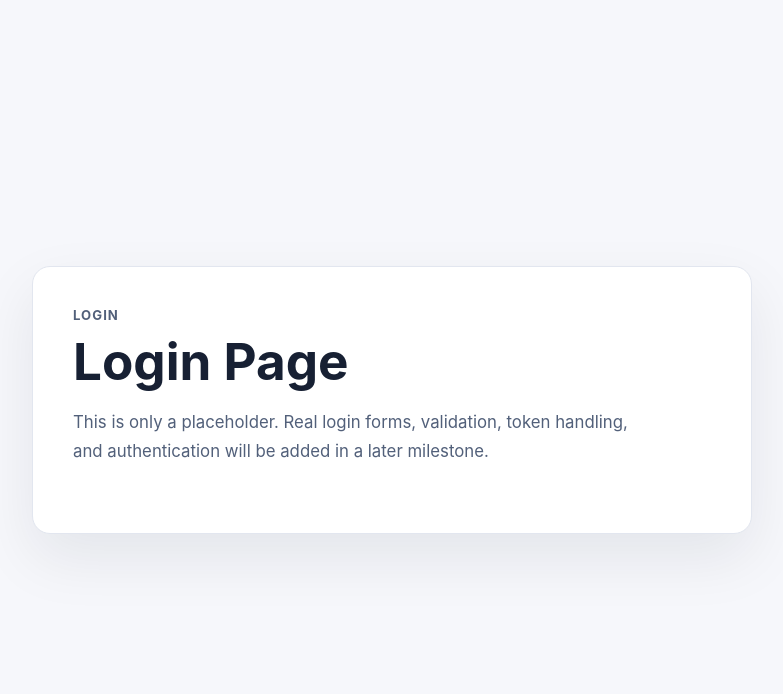
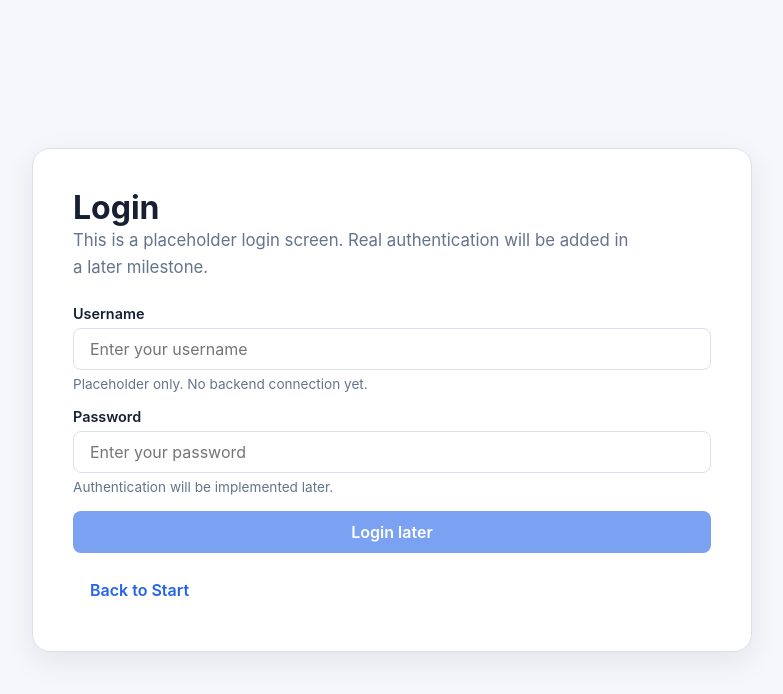
Before and after one commit to include-KC/HelloStay--Hotel_Management_System, a React app in the folder frontend/: page /login in a window 1280 px wide. Shown: the top 694 px of the page, without its empty margins (248-1031 px from the left). Built offline with nearby package versions, Linux system fonts and the light colour scheme; the HTML template or start-up script is replaced by a standard one.

Commit message:
feat:add basic UI components to the application
- add button and created css variables.
- Completion of Milestone 4.
- updated the notes with new M4 - complete notes.

```diff
--- /dev/null
+++ b/frontend/src/components/ui/Button.jsx
@@ -0,0 +1,21 @@
+function Button({
+  children,
+  variant = "primary",
+  type = "button",
+  disabled = false,
+  className = "",
+  ...props
+}) {
+  return (
+    <button
+      type={type}
+      disabled={disabled}
+      className={`ui-button ui-button--${variant} ${className}`}
+      {...props}
+    >
+      {children}
+    </button>
+  );
+}
+
+export default Button;
--- /dev/null
+++ b/frontend/src/components/ui/Card.jsx
@@ -0,0 +1,5 @@
+function Card({ children, className = "" }) {
+  return <section className={`ui-card ${className}`}>{children}</section>;
+}
+
+export default Card;
--- /dev/null
+++ b/frontend/src/components/ui/ErrorMessage.jsx
@@ -0,0 +1,5 @@
+function ErrorMessage({ message = "Something went wrong." }) {
+  return <p className="ui-error-message">{message}</p>;
+}
+
+export default ErrorMessage;
--- /dev/null
+++ b/frontend/src/components/ui/Input.jsx
@@ -0,0 +1,32 @@
+function Input({
+  label,
+  error,
+  helperText,
+  className = "",
+  id,
+  ...props
+}) {
+  return (
+    <div className="ui-input-group">
+      {label ? (
+        <label className="ui-label" htmlFor={id}>
+          {label}
+        </label>
+      ) : null}
+
+      <input
+        id={id}
+        className={`ui-input ${error ? "ui-input--error" : ""} ${className}`}
+        {...props}
+      />
+
+      {error ? (
+        <p className="ui-error-message">{error}</p>
+      ) : helperText ? (
+        <p className="ui-helper-text">{helperText}</p>
+      ) : null}
+    </div>
+  );
+}
+
+export default Input;
--- /dev/null
+++ b/frontend/src/components/ui/Loading.jsx
@@ -0,0 +1,5 @@
+function Loading({ message = "Loading..." }) {
+  return <p className="ui-loading">{message}</p>;
+}
+
+export default Loading;
--- a/frontend/src/pages/LoginPage.jsx
+++ b/frontend/src/pages/LoginPage.jsx
@@ -1,16 +1,46 @@
+import { Link } from "react-router-dom";
+
+import Button from "../components/ui/Button.jsx";
+import Card from "../components/ui/Card.jsx";
+import Input from "../components/ui/Input.jsx";
+
 function LoginPage() {
   return (
     <main className="page-center">
-      <section className="welcome-card">
-        <p className="eyebrow">Login</p>
+      <div className="page-stack">
+        <Card>
+          <h1 className="page-title">Login</h1>
 
-        <h1>Login Page</h1>
+          <p className="page-description">
+            This is a placeholder login screen. Real authentication will be
+            added in a later milestone.
+          </p>
 
-        <p className="page-description">
-          This is only a placeholder. Real login forms, validation, token
-          handling, and authentication will be added in a later milestone.
-        </p>
-      </section>
+          <div style={{ display: "grid", gap: "16px", marginTop: "24px" }}>
+            <Input
+              id="username"
+              label="Username"
+              type="text"
+              placeholder="Enter your username"
+              helperText="Placeholder only. No backend connection yet."
+            />
+
+            <Input
+              id="password"
+              label="Password"
+              type="password"
+              placeholder="Enter your password"
+              helperText="Authentication will be implemented later."
+            />
+
+            <Button disabled>Login later</Button>
+
+            <Link to="/">
+              <Button variant="ghost">Back to Start</Button>
+            </Link>
+          </div>
+        </Card>
+      </div>
     </main>
   );
 }
--- a/frontend/src/pages/NotFoundPage.jsx
+++ b/frontend/src/pages/NotFoundPage.jsx
@@ -1,21 +1,27 @@
 import { Link } from "react-router-dom";
+
+import Button from "../components/ui/Button.jsx";
+import Card from "../components/ui/Card.jsx";
+import ErrorMessage from "../components/ui/ErrorMessage.jsx";
 
 function NotFoundPage() {
   return (
     <main className="page-center">
-      <section className="welcome-card">
-        <p className="eyebrow">404</p>
+      <div className="page-stack">
+        <Card>
+          <h1 className="page-title">Page Not Found</h1>
 
-        <h1>Page Not Found</h1>
+          <div style={{ marginTop: "16px" }}>
+            <ErrorMessage message="The page you are looking for does not exist." />
+          </div>
 
-        <p className="page-description">
-          The page you are looking for does not exist.
-        </p>
-
-        <Link className="text-link" to="/">
-          Go back to Start Page
-        </Link>
-      </section>
+          <div style={{ marginTop: "24px" }}>
+            <Link to="/">
+              <Button>Go to Start Page</Button>
+            </Link>
+          </div>
+        </Card>
+      </div>
     </main>
   );
 }
--- a/frontend/src/pages/StartPage.jsx
+++ b/frontend/src/pages/StartPage.jsx
@@ -1,28 +1,27 @@
-import { useNavigate } from "react-router-dom";
+import { Link } from "react-router-dom";
+
+import Button from "../components/ui/Button.jsx";
+import Card from "../components/ui/Card.jsx";
 
 function StartPage() {
-  const navigate = useNavigate();
-
-  function handleContinue() {
-    navigate("/login");
-  }
-
   return (
     <main className="page-center">
-      <section className="welcome-card">
-        <p className="eyebrow">HelloStay Desktop</p>
+      <div className="page-stack">
+        <Card>
+          <h1 className="page-title">Welcome to HelloStay</h1>
 
-        <h1>Welcome to HelloStay</h1>
+          <p className="page-description">
+            HelloStay is an offline hotel management system for managing small
+            and medium hotels, guest houses, lodges, and resorts.
+          </p>
 
-        <p className="page-description">
-          A simple offline hotel management system for small and medium hotels,
-          guest houses, lodges, and resorts.
-        </p>
-
-        <button className="primary-button" type="button" onClick={handleContinue}>
-          Continue to Login
-        </button>
-      </section>
+          <div style={{ marginTop: "24px" }}>
+            <Link to="/login">
+              <Button>Go to Login</Button>
+            </Link>
+          </div>
+        </Card>
+      </div>
     </main>
   );
 }
--- a/frontend/src/styles/global.css
+++ b/frontend/src/styles/global.css
@@ -87,3 +87,225 @@ h1 {
 .text-link:hover {
   text-decoration: underline;
 }
+
+/* =========================
+   HelloStay Global Styles
+   Milestone 4: UI Foundation
+   ========================= */
+
+/*
+  CSS variables are reusable design values.
+  They help us avoid repeating colors, spacing, and sizes everywhere.
+*/
+:root {
+  --color-bg: #f6f7fb;
+  --color-surface: #ffffff;
+  --color-text: #172033;
+  --color-text-muted: #64748b;
+
+  --color-primary: #2563eb;
+  --color-primary-hover: #1d4ed8;
+
+  --color-border: #d9e0ec;
+  --color-error: #dc2626;
+  --color-error-bg: #fef2f2;
+
+  --shadow-sm: 0 1px 3px rgba(15, 23, 42, 0.08);
+  --shadow-md: 0 10px 30px rgba(15, 23, 42, 0.08);
+
+  --radius-sm: 8px;
+  --radius-md: 12px;
+  --radius-lg: 18px;
+
+  --space-xs: 6px;
+  --space-sm: 10px;
+  --space-md: 16px;
+  --space-lg: 24px;
+  --space-xl: 40px;
+
+  --font-family-base:
+    Inter, ui-sans-serif, system-ui, -apple-system, BlinkMacSystemFont, "Segoe UI",
+    sans-serif;
+}
+
+/*
+  box-sizing: border-box makes sizing easier.
+  Padding and border are included inside the element's width.
+*/
+* {
+  box-sizing: border-box;
+}
+
+html {
+  min-width: 320px;
+  min-height: 100%;
+}
+
+body {
+  margin: 0;
+  min-width: 320px;
+  min-height: 100vh;
+  font-family: var(--font-family-base);
+  color: var(--color-text);
+  background: var(--color-bg);
+  font-synthesis: none;
+  text-rendering: optimizeLegibility;
+}
+
+button,
+input,
+textarea,
+select {
+  font: inherit;
+}
+
+a {
+  color: inherit;
+}
+
+/* =========================
+   Page Layout Helpers
+   ========================= */
+
+.page-center {
+  min-height: 100vh;
+  display: grid;
+  place-items: center;
+  padding: var(--space-lg);
+}
+
+.page-stack {
+  width: min(100%, 720px);
+  display: grid;
+  gap: var(--space-md);
+}
+
+.page-title {
+  margin: 0;
+  font-size: 2rem;
+  line-height: 1.2;
+}
+
+.page-description {
+  margin: 0;
+  color: var(--color-text-muted);
+  line-height: 1.6;
+}
+
+/* =========================
+   UI Components
+   ========================= */
+
+.ui-card {
+  width: 100%;
+  padding: var(--space-xl);
+  background: var(--color-surface);
+  border: 1px solid var(--color-border);
+  border-radius: var(--radius-lg);
+  box-shadow: var(--shadow-md);
+}
+
+.ui-button {
+  display: inline-flex;
+  align-items: center;
+  justify-content: center;
+  min-height: 42px;
+  padding: 0 var(--space-md);
+  border: 1px solid transparent;
+  border-radius: var(--radius-sm);
+  font-weight: 600;
+  cursor: pointer;
+  transition:
+    background-color 140ms ease,
+    border-color 140ms ease,
+    color 140ms ease,
+    transform 140ms ease;
+}
+
+.ui-button:disabled {
+  cursor: not-allowed;
+  opacity: 0.6;
+}
+
+.ui-button:not(:disabled):active {
+  transform: translateY(1px);
+}
+
+.ui-button--primary {
+  color: #ffffff;
+  background: var(--color-primary);
+}
+
+.ui-button--primary:hover {
+  background: var(--color-primary-hover);
+}
+
+.ui-button--secondary {
+  color: var(--color-text);
+  background: var(--color-surface);
+  border-color: var(--color-border);
+}
+
+.ui-button--secondary:hover {
+  background: #f8fafc;
+}
+
+.ui-button--ghost {
+  color: var(--color-primary);
+  background: transparent;
+}
+
+.ui-button--ghost:hover {
+  background: #eff6ff;
+}
+
+.ui-input-group {
+  display: grid;
+  gap: var(--space-xs);
+}
+
+.ui-label {
+  font-size: 0.9rem;
+  font-weight: 600;
+}
+
+.ui-input {
+  width: 100%;
+  min-height: 42px;
+  padding: 0 var(--space-md);
+  color: var(--color-text);
+  background: var(--color-surface);
+  border: 1px solid var(--color-border);
+  border-radius: var(--radius-sm);
+  outline: none;
+}
+
+.ui-input:focus {
+  border-color: var(--color-primary);
+  box-shadow: 0 0 0 3px rgba(37, 99, 235, 0.12);
+}
+
+.ui-input--error {
+  border-color: var(--color-error);
+}
+
+.ui-helper-text {
+  margin: 0;
+  font-size: 0.85rem;
+  color: var(--color-text-muted);
+}
+
+.ui-error-message {
+  margin: 0;
+  padding: var(--space-sm) var(--space-md);
+  color: var(--color-error);
+  background: var(--color-error-bg);
+  border: 1px solid rgba(220, 38, 38, 0.2);
+  border-radius: var(--radius-sm);
+  line-height: 1.5;
+}
+
+.ui-loading {
+  color: var(--color-text-muted);
+  font-weight: 500;
+}
```
Also changed, not shown: 2 other files (tests, documents, lock files or other folders).
